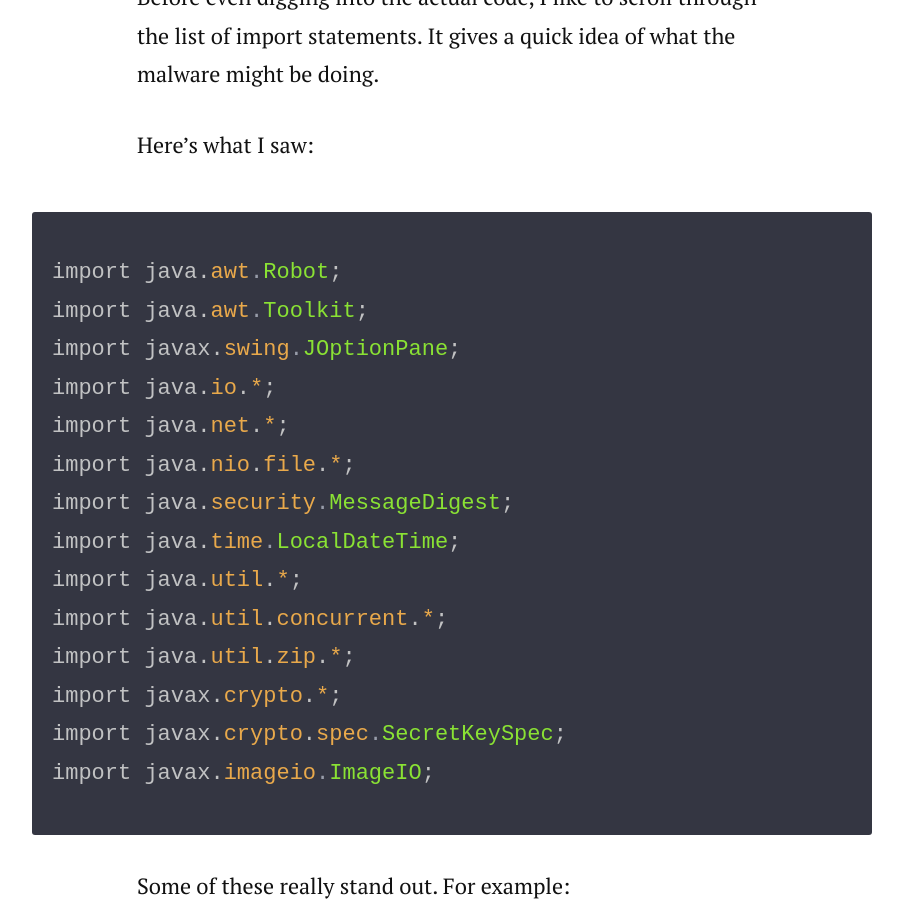
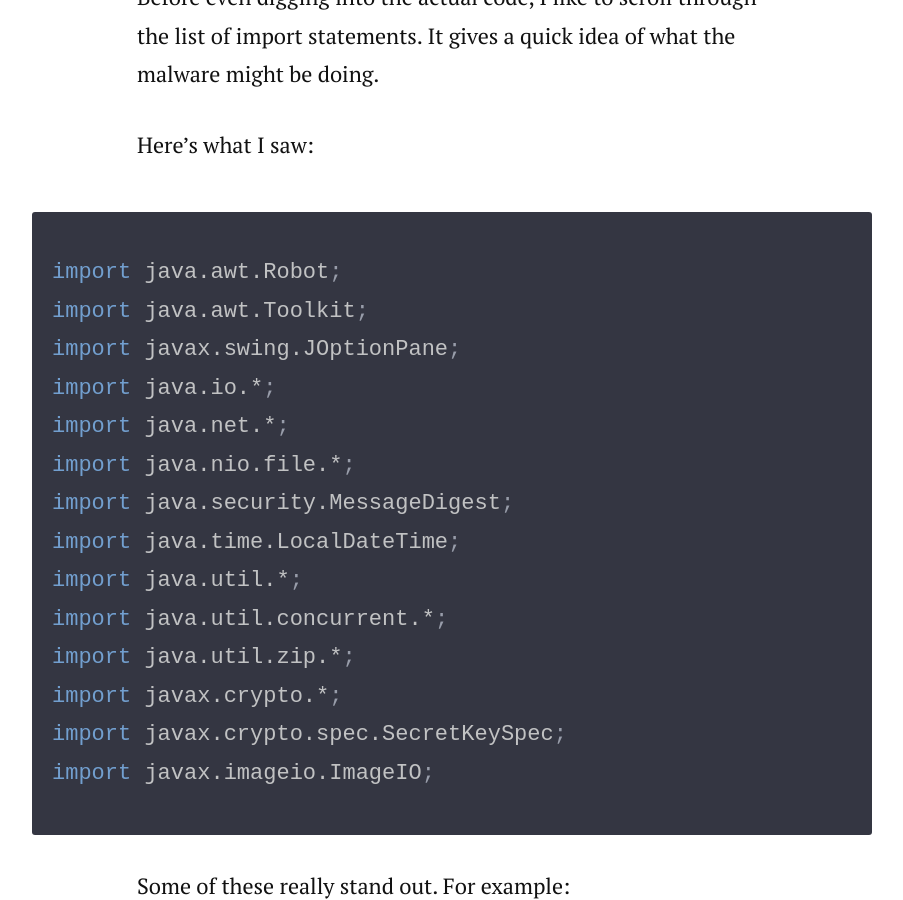
Before and after one commit to HareezIshraf5/hareezishraf5.github.io, a Jekyll site: the page built from _posts/2025-07-07-GametoGain.markdown, in a window 1280 px wide and 900 px high, scrolled down 5994 px. Shown: the whole window, without its empty margins (188-1091 px from the left). Built offline with Jekyll 4.4.1, drawn with Linux system fonts in a browser that asks for light colours; nearby versions of some CDN libraries; some of the changed text lies outside the part shown.

Commit message:
minor edit

```diff
--- a/_posts/2025-07-07-GametoGain.markdown
+++ b/_posts/2025-07-07-GametoGain.markdown
@@ -43,7 +43,7 @@ Next, we jump into the analysis of the Ikov.jar file. When analyzing a malicious
 
 After unzipping the file, I opened up MANIFEST.MF and found this:
 
-{%- highlight ruby -%}
+{%- highlight java -%}
 Manifest-Version: 1.0
 Main-Class: FileDownloader
 {%- endhighlight -%}
@@ -67,7 +67,7 @@ When I opened the .class file in VS Code, it automatically decompiled it using F
 Before even digging into the actual code, I like to scroll through the list of import statements. It gives a quick idea of what the malware might be doing.
 
 Here’s what I saw:
-{%- highlight ruby -%}
+{%- highlight java -%}
 import java.awt.Robot;
 import java.awt.Toolkit;
 import javax.swing.JOptionPane;
```
